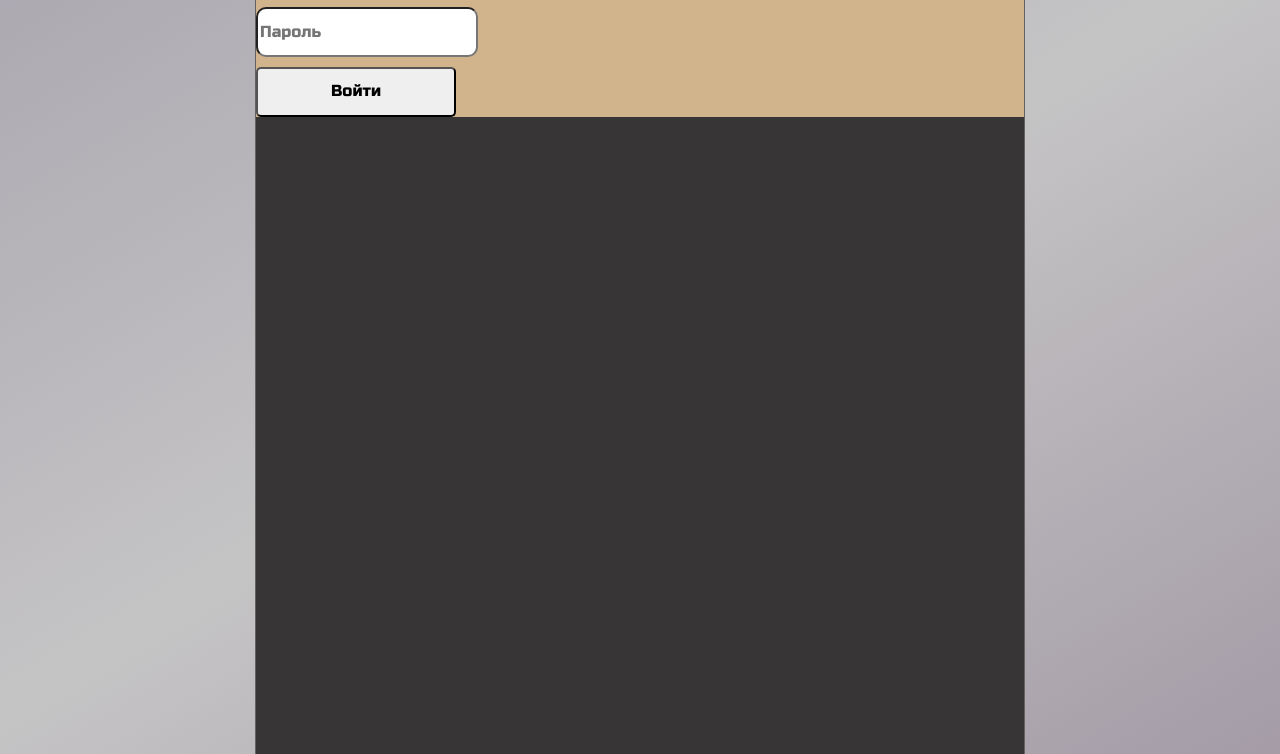
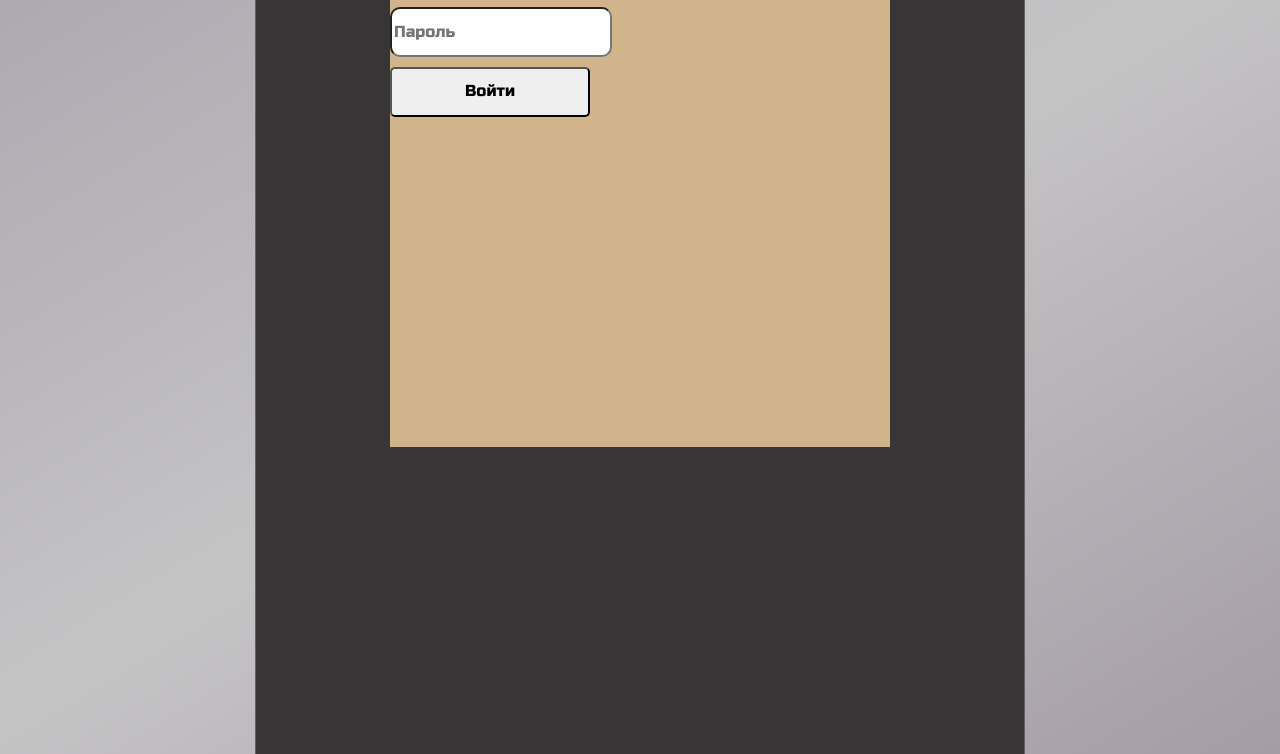
Before and after one commit to pirss93d/Travel_Time-two, a website: page public/login.html in a window 1280 px wide. Shown: the part 135-889 px from the top of the page. Drawn offline with Linux system fonts and the light colour scheme.

Commit message:
tester321

```diff
--- a/public/style.css
+++ b/public/style.css
@@ -580,7 +580,6 @@ input {
   border: 1px solid rgb(100, 97, 97);
   max-width: 420px;
   height: 100vh;
-  font-family: "Russo One";
   display: flex;
   flex-direction: column;
   align-items: center;
@@ -649,7 +648,7 @@ input {
 
 @media (min-width: 700px) {
   .form_login-pin{
-      align-items: normal;
+
   justify-content: normal;
     max-width: 768px;
     height: 1200px;
@@ -661,8 +660,15 @@ input {
   }
 
   .login-pin{
+
+    width: 500px;
+    height: 500px;
     background-color: tan;
   }
 
 
+  .btn_login {
+
+  }
+
 }
```
